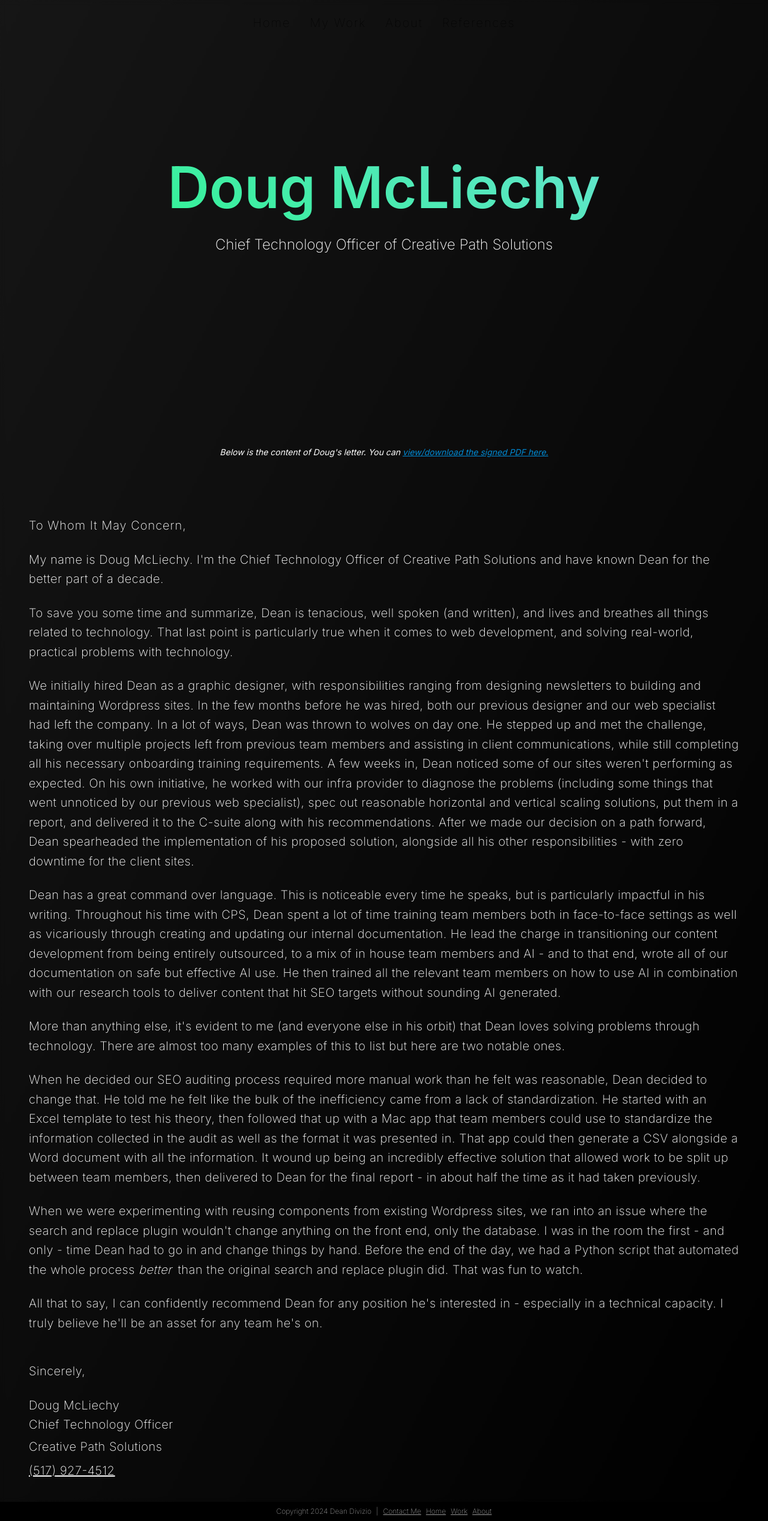
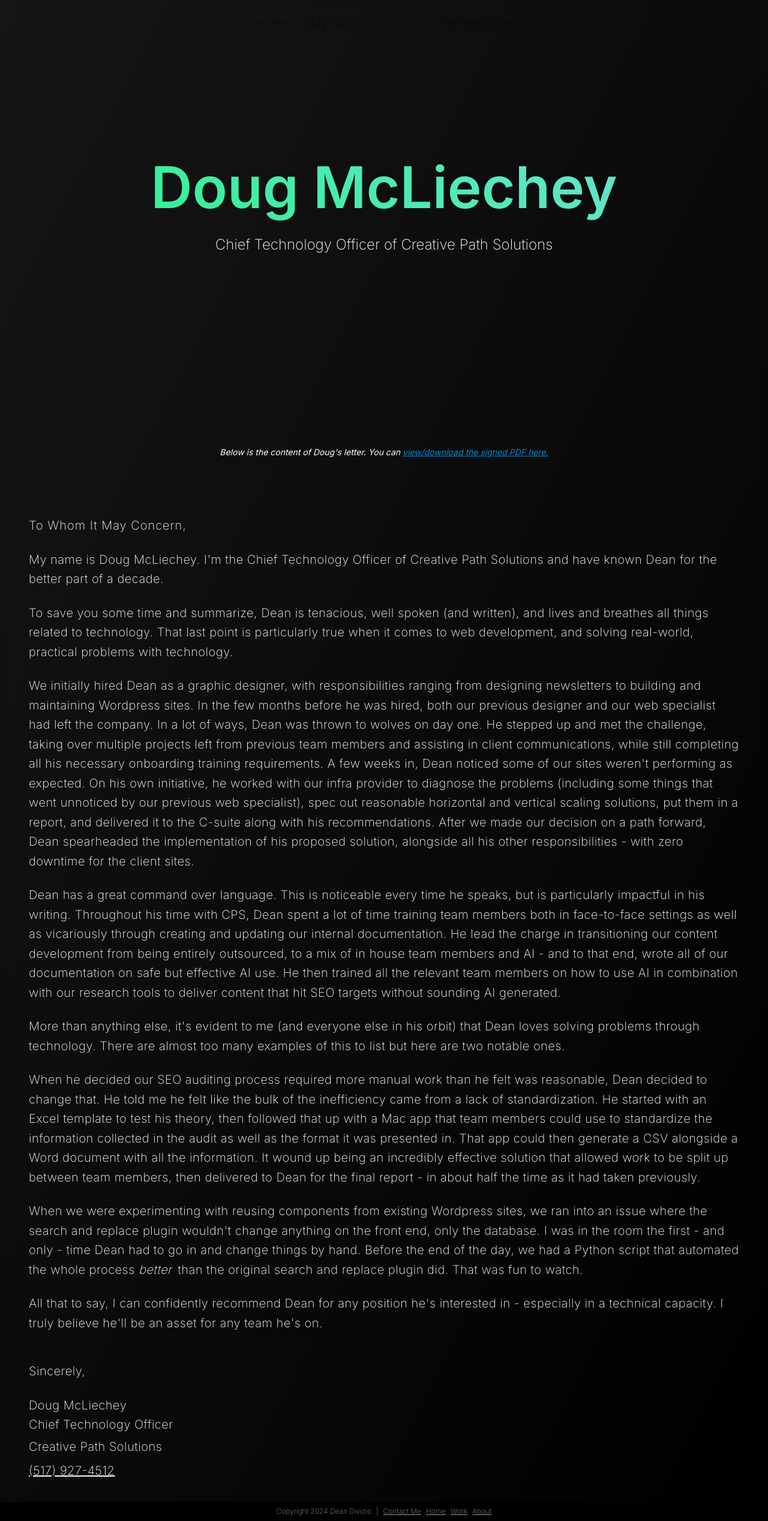
Before and after one commit to DeanDivizio/personalsite_v4, a Next.js app: page /references/dougmcliechey in a window 1280 px wide. Shown: the whole page at 60% size. Built offline with nearby package versions, Linux system fonts and the light colour scheme.

Commit message:
fixed typos

```diff
--- a/app/references/dougmcliechey/page.tsx
+++ b/app/references/dougmcliechey/page.tsx
@@ -5,7 +5,7 @@ export default function DougReference() {
             <div id="bio" className="w-screen flex flex-row justify-center items-start bg-gradient-to-br from-slate-dark to-black" >
                 <div className="h-full backdrop-blur-sm  flex flex-col">
                     <div className="py-64 px-8 text-center flex flex-col justify-center">
-                        <h1 className="text-6xl sm:text-8xl mb-6 font-semibold empTextDiv w-full py-2"><span className="empText text-center">{`Doug McLiechy`}</span></h1>
+                        <h1 className="text-6xl sm:text-8xl mb-6 font-semibold empTextDiv w-full py-2"><span className="empText text-center">{`Doug McLiechey`}</span></h1>
                         <h4 className="text-xl sm:text-2xl font-extralight mb-16 text-white">{`Chief Technology Officer of Creative Path Solutions`}</h4>
                     </div>
                     <div className="pb-16" >
@@ -13,7 +13,7 @@ export default function DougReference() {
                     </div>
                     <div className="px-12 py-8">
                         <p className="text-white text-xl font-extralight tracking-wider leading-relaxed mb-6">{`To Whom It May Concern,`}</p>
-                        <p className="text-white text-xl font-extralight tracking-wide leading-relaxed mb-6">{`My name is Doug McLiechy. I'm the Chief Technology Officer of Creative Path Solutions and have known Dean for the better part of a decade. `}</p>
+                        <p className="text-white text-xl font-extralight tracking-wide leading-relaxed mb-6">{`My name is Doug McLiechey. I'm the Chief Technology Officer of Creative Path Solutions and have known Dean for the better part of a decade. `}</p>
                         <p className="text-white text-xl font-extralight tracking-wide leading-relaxed mb-6">{`To save you some time and summarize, Dean is tenacious, well spoken (and written), and lives and breathes all things related to technology. That last point is particularly true when it comes to web development, and solving real-world, practical problems with technology. `}</p>
                         <p className="text-white text-xl font-extralight tracking-wide leading-relaxed mb-6">{`We initially hired Dean as a graphic designer, with responsibilities ranging from designing newsletters to building and maintaining Wordpress sites. In the few months before he was hired, both our previous designer and our web specialist had left the company. In a lot of ways, Dean was thrown to wolves on day one. He stepped up and met the challenge, taking over multiple projects left from previous team members and assisting in client communications, while still completing all his necessary onboarding training requirements. A few weeks in, Dean noticed some of our sites weren't performing as expected. On his own initiative, he worked with our infra provider to diagnose the problems (including some things that went unnoticed by our previous web specialist), spec out reasonable horizontal and vertical scaling solutions, put them in a report, and delivered it to the C-suite along with his recommendations. After we made our decision on a path forward, Dean spearheaded the implementation of his proposed solution, alongside all his other responsibilities - with zero downtime for the client sites.`}</p>
                         <p className="text-white text-xl font-extralight tracking-wide leading-relaxed mb-6">{`Dean has a great command over language. This is noticeable every time he speaks, but is particularly impactful in his writing. Throughout his time with CPS, Dean spent a lot of time training team members both in face-to-face settings as well as vicariously through creating and updating our internal documentation. He lead the charge in transitioning our content development from being entirely outsourced, to a mix of in house team members and AI - and to that end, wrote all of our documentation on safe but effective AI use. He then trained all the relevant team members on how to use AI in combination with our research tools to deliver content that hit SEO targets without sounding AI generated.`}</p>
@@ -22,7 +22,7 @@ export default function DougReference() {
                         <p className="text-white text-xl font-extralight tracking-wide leading-relaxed mb-6">{`When we were experimenting with reusing components from existing Wordpress sites, we ran into an issue where the search and replace plugin wouldn't change anything on the front end, only the database. I was in the room the first - and only - time Dean had to go in and change things by hand. Before the end of the day, we had a Python script that automated the whole process `}<span className="italic mr-1">{`better `}</span> {` than the original search and replace plugin did. That was fun to watch.`}</p>
                         <p className="text-white text-xl font-extralight tracking-wide leading-relaxed mb-12">{`All that to say, I can confidently recommend Dean for any position he's interested in - especially in a technical capacity. I truly believe he'll be an asset for any team he's on.`}</p>
                         <p className="text-white text-xl font-extralight tracking-wide leading-relaxed mb-6">{`Sincerely,`}</p>
-                        <p className="text-white text-xl font-extralight tracking-wide leading-relaxed mb-0">{`Doug McLiechy`}</p>
+                        <p className="text-white text-xl font-extralight tracking-wide leading-relaxed mb-0">{`Doug McLiechey`}</p>
                         <p className="text-white text-xl font-extralight tracking-wide leading-relaxed mb-0">{`Chief Technology Officer`}</p>
                         <p className="text-white text-xl font-extralight tracking-wide leading-loose mb-0">{`Creative Path Solutions`}</p>
                         <p className="text-white text-xl font-extralight tracking-wide underline leading-loose mb-0"><a href="tel:5179274512">{`(517) 927-4512`}</a></p>
```
